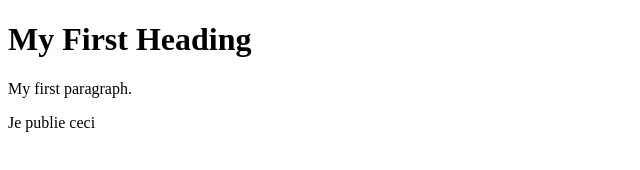
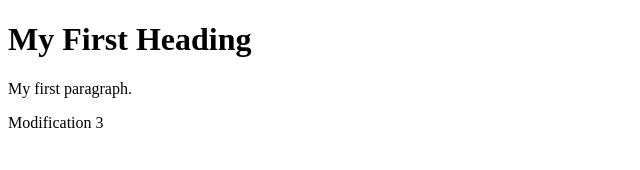
Before and after one commit to ckacfah/Test-git, a plain HTML site: page test.html in a window 1280 px wide. Shown: the full height of the page, 0-640 px from the left. Drawn offline with Linux system fonts and the light colour scheme.

Commit message:
Application modification 3

```diff
--- a/test.html
+++ b/test.html
@@ -6,7 +6,8 @@
 
 <p>My first paragraph.</p>
 
-<p> Je publie ceci </p>
+<p> Modification 3 </p>
+
 
 </body>
 </html>
```
